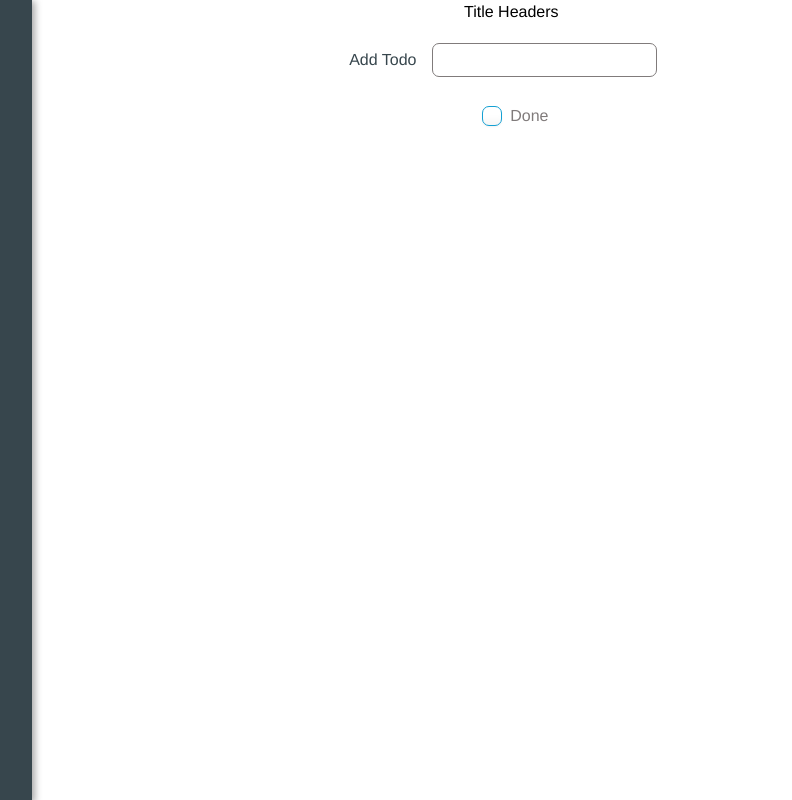
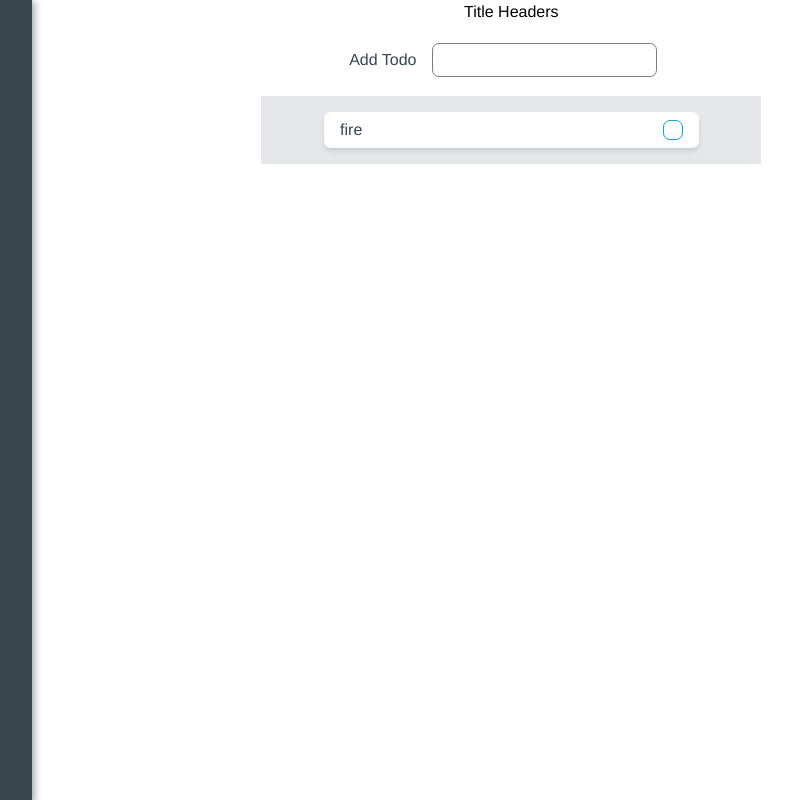
Before and after one commit to code-gorilla-au/tailwind-poc, a Vue app: page / in a window 1280 px wide. Shown: the whole page, without its empty margins (289-1081 px from the left). Built offline with nearby package versions, Linux system fonts and the light colour scheme.

Commit message:
more stufc

```diff
--- a/package.json
+++ b/package.json
@@ -19,7 +19,7 @@
     "core-js": "^3.6.5",
     "postcss": "^7.0.35",
     "tailwindcss": "npm:@tailwindcss/postcss7-compat@^2.0.1",
-    "vue": "^3.0.0"
+    "vue": "^3.0.4"
   },
   "devDependencies": {
     "@vue/cli-plugin-babel": "~4.5.0",
--- a/src/App.vue
+++ b/src/App.vue
@@ -13,10 +13,4 @@ export default {
 };
 </script>
 
-<style lang="scss">
-#app {
-  font-family: Avenir, Helvetica, Arial, sans-serif;
-  -webkit-font-smoothing: antialiased;
-  -moz-osx-font-smoothing: grayscale;
-}
-</style>
+<style lang="scss"></style>
--- a/src/assets/css/tailwind.css
+++ b/src/assets/css/tailwind.css
@@ -17,6 +17,9 @@
 #app {
   height: 100vh;
   width: 100vw;
+  font-family: Avenir, Helvetica, Arial, sans-serif;
+  -webkit-font-smoothing: antialiased;
+  -moz-osx-font-smoothing: grayscale;
 }
 
 p,
--- a/src/components/BaseCheckbox.vue
+++ b/src/components/BaseCheckbox.vue
@@ -4,12 +4,10 @@
     <div class="checkbox-container">
       <input
         type="checkbox"
-        :class="['checkbox', isTouched]"
-        @focus="clearErrors"
-        @blur="handleInvlaid"
+        :class="['checkbox']"
         v-bind="$attrs"
-        :value="modelValue"
-        @input="handleInput"
+        :checked="modelValue"
+        @change="$emit('update:modelValue', $event.target.checked)"
       />
     </div>
     <label v-show="label && labelPosition === 'right'">{{ label }}</label>
@@ -17,8 +15,6 @@
 </template>
 
 <script>
-import { useBaseInputs } from '@/lib/use/inputs';
-
 export default {
   inheritAttrs: false,
   name: 'BaseCheckbox',
@@ -36,18 +32,10 @@ export default {
         return allowed.includes(value);
       },
     },
-    modelValue: [String, Number, Boolean],
-  },
-  setup(props, ctx) {
-    const base = useBaseInputs(ctx);
-    return {
-      valid: base.valid,
-      touched: base.touched,
-      isTouched: base.isTouched,
-      invalidMessage: base.invalidMessage,
-      handleInvlaid: base.handleInvlaid,
-      handleInput: base.handleInput,
-    };
+    modelValue: {
+      type: Boolean,
+      required: false,
+    },
   },
 };
 </script>
--- a/src/components/Todo.vue
+++ /dev/null
@@ -1,12 +0,0 @@
-<template>
-  <span><slot /></span>
-</template>
-
-<script>
-export default {
-  name: 'Todo',
-  components: {},
-};
-</script>
-
-<style></style>
--- /dev/null
+++ b/src/components/TodoItem.vue
@@ -0,0 +1,54 @@
+<template>
+  <li class="todo-item shadow-md">
+    <span>{{ todo.name }}</span>
+    <BaseCheckbox v-model="done" />
+  </li>
+</template>
+
+<script>
+import { ref, watch } from 'vue';
+import BaseCheckbox from '@/components/BaseCheckbox.vue';
+
+export default {
+  name: 'TodoItem',
+  components: {
+    BaseCheckbox,
+  },
+  props: {
+    todo: {
+      type: Object,
+      required: true,
+    },
+  },
+  setup(props, { emit }) {
+    const done = ref(false);
+    watch(
+      () => done.value,
+      (value) => {
+        const newTodo = {
+          name: props.todo.name,
+          checked: value,
+        };
+        emit('update-todo', newTodo);
+      },
+    );
+    return {
+      done,
+    };
+  },
+};
+</script>
+
+<style scoped>
+.todo-item {
+  width: 80%;
+  display: flex;
+  justify-content: space-between;
+  align-items: center;
+  background-color: var(--colour-white-default);
+  border-radius: 7px;
+}
+.todo-item span {
+  margin-left: 1em;
+}
+</style>
--- /dev/null
+++ b/src/components/TodoList.vue
@@ -0,0 +1,18 @@
+<template>
+  <ul class="mx-auto todo-list flex justify-center items-center bg-gray-200">
+    <slot />
+  </ul>
+</template>
+
+<script>
+export default {
+  name: 'TodoList',
+};
+</script>
+
+<style>
+.todo-list {
+  width: min(100%, 500px);
+  padding: 1rem;
+}
+</style>
--- a/src/views/Todo.vue
+++ b/src/views/Todo.vue
@@ -5,19 +5,22 @@
       <span>Add Todo</span>
       <BaseInput required v-model="newTodo" type="text" />
     </div>
-    <ul class="flex justify-center items-center">
-      <li v-for="todo in todos" :key="todo.name">
-        {{ todo.name }}
-        <BaseCheckbox labelPosition="right" v-model="todo.checked" label="Done" />
-      </li>
-    </ul>
+    <TodoList>
+      <TodoItem
+        v-for="todo in todos"
+        v-bind:key="todo.name"
+        :todo="todo"
+        @update-todo="updateTodo"
+      />
+    </TodoList>
   </TodoLayout>
 </template>
 
 <script>
 import TodoLayout from '@/layouts/TodoLayout.vue';
 import BaseInput from '@/components/BaseInput.vue';
-import BaseCheckbox from '@/components/BaseCheckbox.vue';
+import TodoItem from '@/components/TodoItem.vue';
+import TodoList from '@/components/TodoList.vue';
 
 import { ref } from 'vue';
 
@@ -26,14 +29,20 @@ export default {
   components: {
     TodoLayout,
     BaseInput,
-    BaseCheckbox,
+    TodoItem,
+    TodoList,
   },
   setup() {
-    const todos = ref([{ name: '', checked: false }]);
+    const todos = ref([{ name: 'fire', checked: false }]);
     const newTodo = ref('');
+    function updateTodo(todo) {
+      const index = todos.value.findIndex((item) => item.name === todo.name);
+      todos.value.splice(index, 1, todo);
+    }
     return {
       todos,
       newTodo,
+      updateTodo,
     };
   },
 };
```
